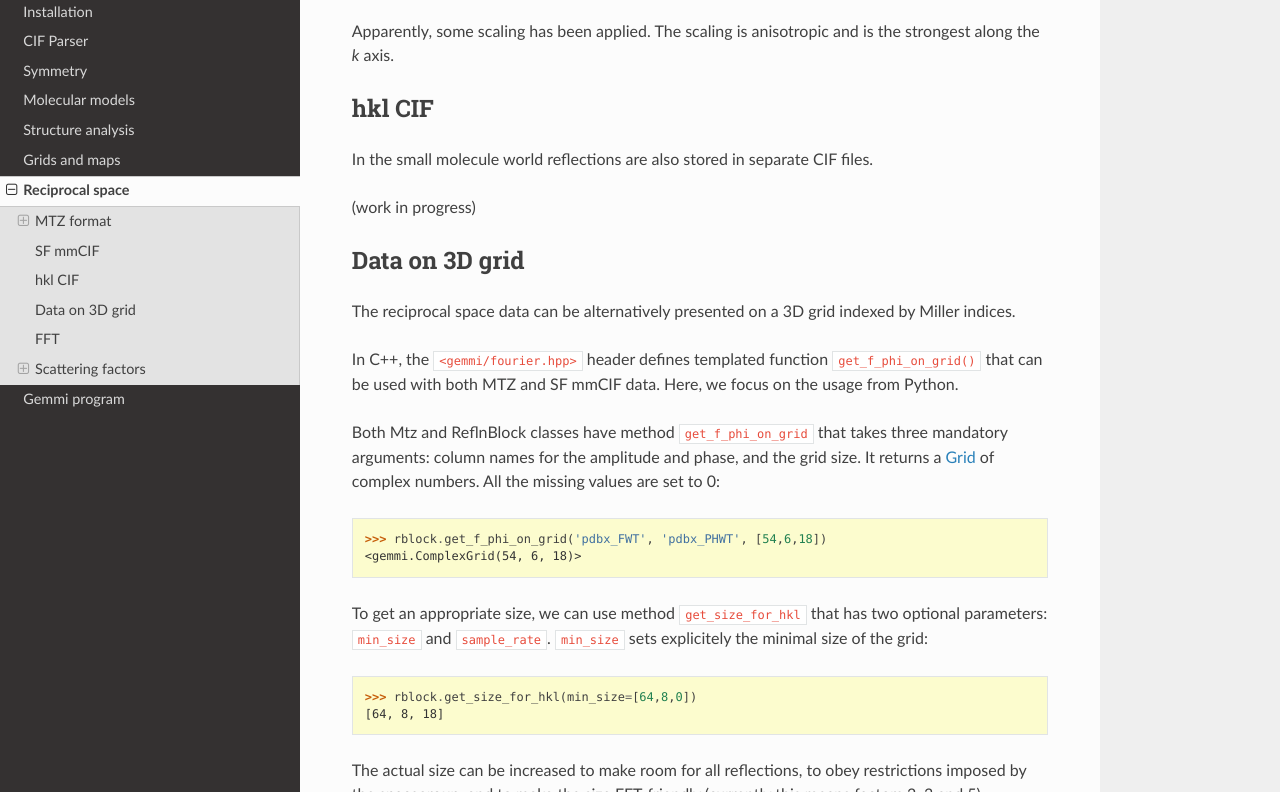
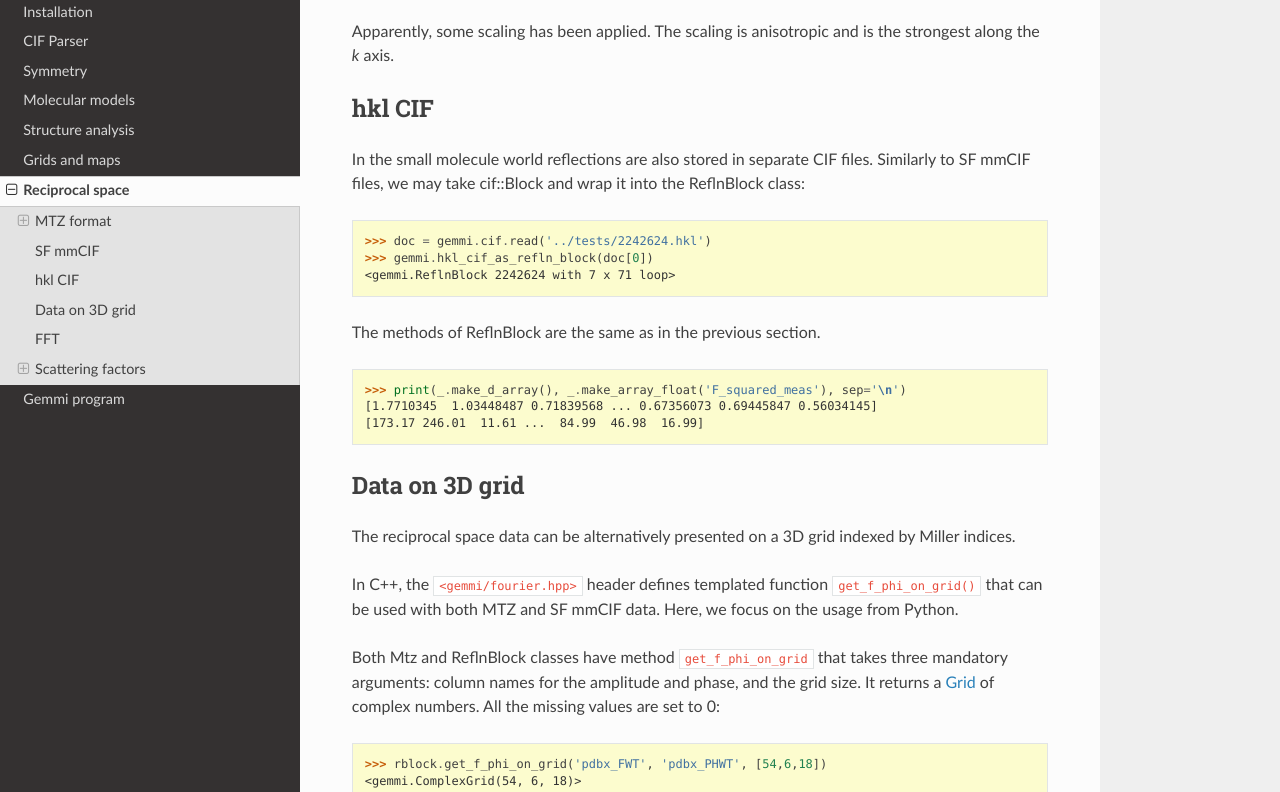
Before and after one commit to project-gemmi/gemmi, a Sphinx documentation site: the page built from docs/hkl.rst, in a window 1280 px wide and 900 px high, scrolled down 11132 px, cut to the strip 108-900 px from the top of the window. Built offline with Sphinx 7.4.7 and the Read the Docs theme 2.0.0, drawn with Linux system fonts in a browser that asks for light colours.

Commit message:
added hkl_cif_as_refln_block()

```diff
--- a/docs/hkl.rst
+++ b/docs/hkl.rst
@@ -566,8 +566,22 @@ hkl CIF
 =======
 
 In the small molecule world reflections are also stored in separate CIF files.
+Similarly to SF mmCIF files, we may take cif::Block and wrap it into
+the ReflnBlock class:
 
-(work in progress)
+.. doctest::
+
+  >>> doc = gemmi.cif.read('../tests/2242624.hkl')
+  >>> gemmi.hkl_cif_as_refln_block(doc[0])
+  <gemmi.ReflnBlock 2242624 with 7 x 71 loop>
+
+The methods of ReflnBlock are the same as in the previous section.
+
+.. doctest::
+
+  >>> print(_.make_d_array(), _.make_array_float('F_squared_meas'), sep='\n')
+  [1.7710345  1.03448487 0.71839568 ... 0.67356073 0.69445847 0.56034145]
+  [173.17 246.01  11.61 ...  84.99  46.98  16.99]
 
 Data on 3D grid
 ===============
```
Also changed, not shown: 4 other files.
